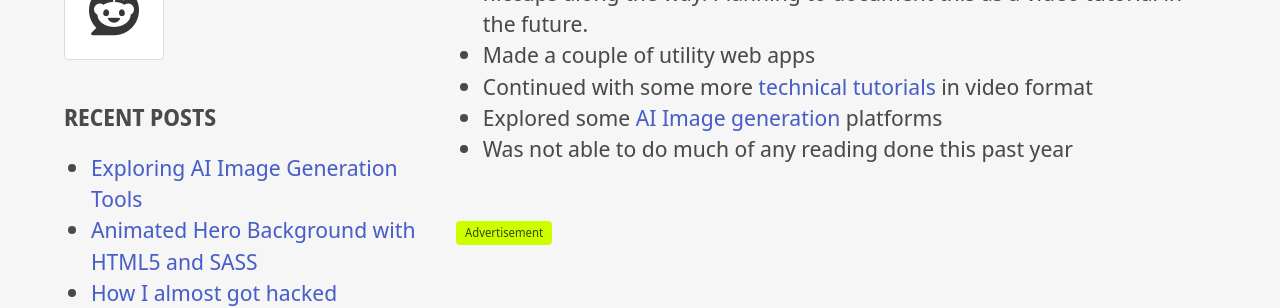
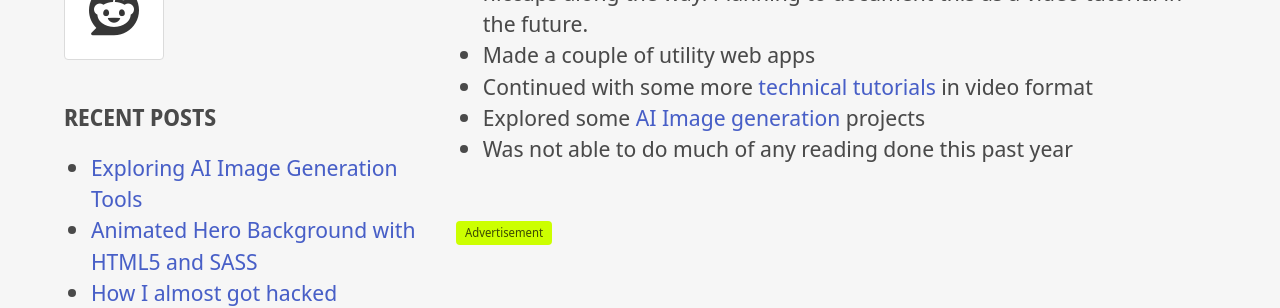
Before and after one commit to midhunhk/midhunhk.github.io, a Jekyll site: the page built from _posts/2022-12-31-year-2022-in-review.md, in a window 1280 px wide. Shown: the part 812-1120 px from the top of the page. Built offline with Jekyll 4.4.1, drawn with Linux system fonts in a browser that asks for light colours; nearby versions of some CDN libraries; comment, search, counter and statistics services are not loaded; a style sheet for code colours, icons or effects is not loaded.

Commit message:
update post

```diff
--- a/_posts/2022-12-31-year-2022-in-review.md
+++ b/_posts/2022-12-31-year-2022-in-review.md
@@ -20,5 +20,5 @@
  * With the announcement of [SvelteKit 1.0](https://svelte.dev/blog/announcing-sveltekit-1.0), it was not too difficult to upgrade the [org website](https://ae-app-labs.github.io/) to the latest version, although there were a few hiccups along the way. Planning to document this as a video tutorial in the future.
  * Made a couple of utility web apps
  * Continued with some more [technical tutorials](https://www.midhunhk.com/learning/2022/08/15/animated-hero-background/) in video format
- * Explored some [AI Image generation](https://www.midhunhk.com/learning/2022/12/16/exploring-ai-image-generator/) platforms
+ * Explored some [AI Image generation](https://www.midhunhk.com/learning/2022/12/16/exploring-ai-image-generator/) projects
  * Was not able to do much of any reading done this past year
```
